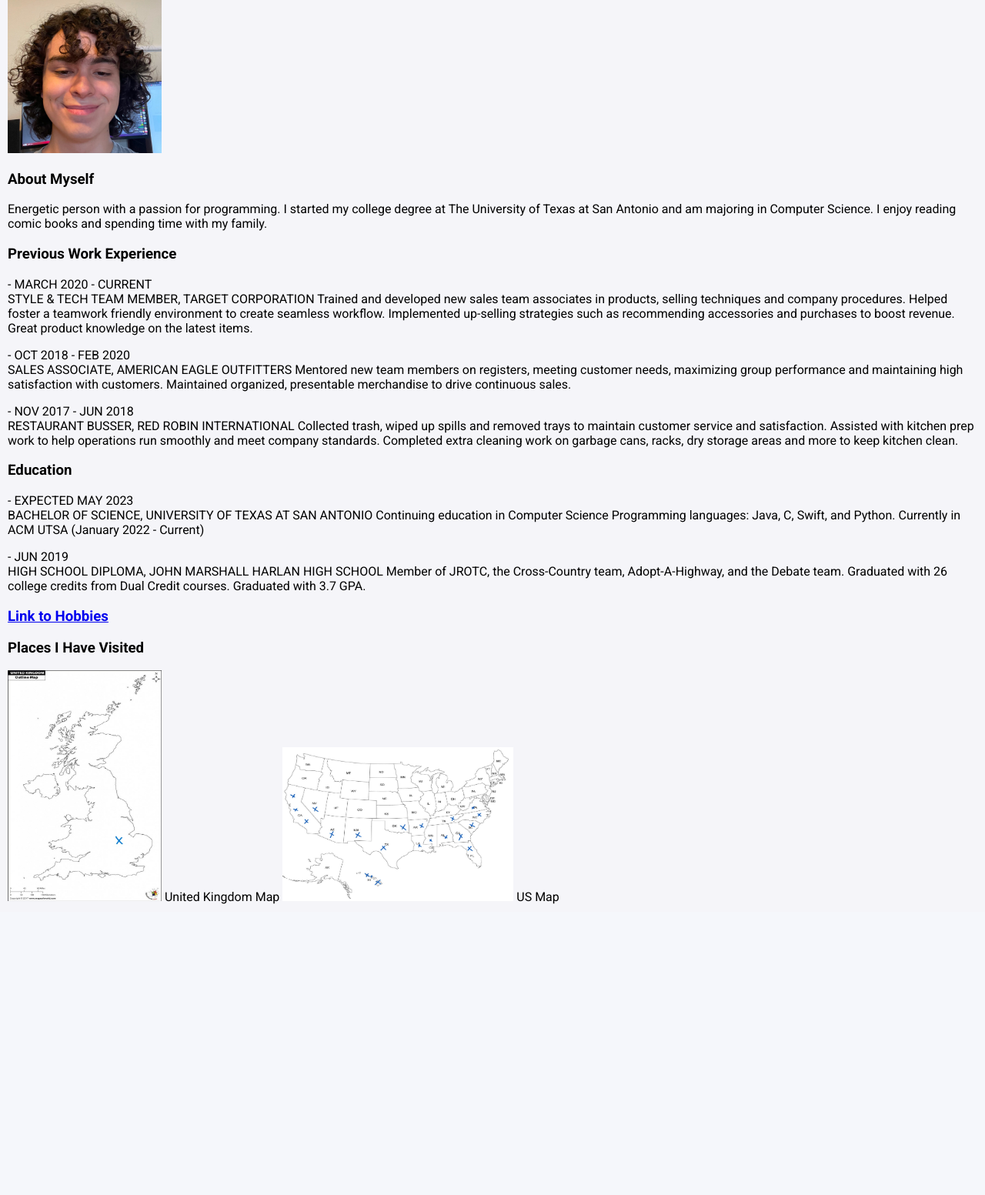
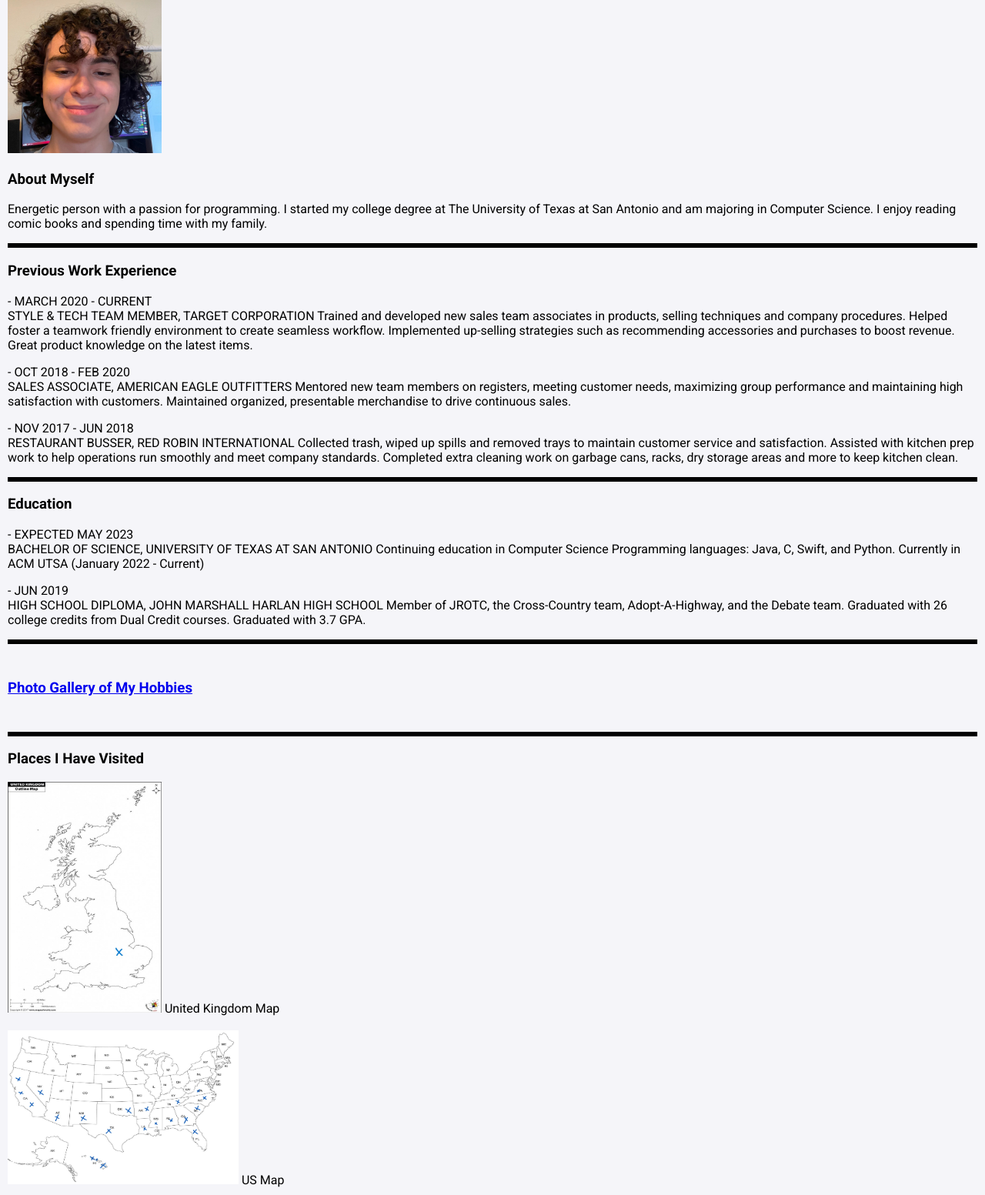
Before and after one commit to tdizzlefizzle1/tylerportfolio, a Flask app: page /tylerswork/ in a window 1280 px wide. Shown: the part 152-1705 px from the top of the page at 77% size. Before the commit the page ends 1327 px from the top, so only its background shows below. Run offline with Flask 2, Linux system fonts and the light colour scheme.

Commit message:
added spacing and easier readability

```diff
--- a/app/templates/tylerwork.html
+++ b/app/templates/tylerwork.html
@@ -15,13 +15,14 @@
         <img src="/static/img/tyler/tyler.jpg" width="200" height="200" />
       </div>
       <h3>About Myself</h3>
+
       <p>
         Energetic person with a passion for programming. I started my college
         degree at The University of Texas at San Antonio and am majoring in
         Computer Science. I enjoy reading comic books and spending time with my
         family.
       </p>
-
+      <hr style="width:100%; height:6px; background-color: rgb(0,0,0); border:none;" />
       <h3>Previous Work Experience</h3>
       <p>
         - MARCH 2020 - CURRENT<br />
@@ -47,7 +48,7 @@
         company standards. Completed extra cleaning work on garbage cans, racks,
         dry storage areas and more to keep kitchen clean.
       </p>
-
+      <hr style="width:100%; height:6px; background-color: rgb(0,0,0); border:none;" />
       <h3>Education</h3>
       <p>
         - EXPECTED MAY 2023 <br />
@@ -62,7 +63,11 @@
         with 26 college credits from Dual Credit courses. Graduated with 3.7
         GPA.
       </p>
-      <a href="{{url_for('tylerhobby')}}"> <h3>Link to Hobbies</h3></a>
+      <hr style="width:100%; height:6px; background-color: rgb(0,0,0); border:none;" />
+      <br>
+      <a href="{{url_for('tylerhobby')}}"> <h3>Photo Gallery of My Hobbies</h3></a>
+      <br>
+      <hr style="width:100%; height:6px; background-color: rgb(0,0,0); border:none;" />
       <h3>Places I Have Visited</h3>
       <div class="img-holder">
         <img
@@ -71,6 +76,9 @@
           height="300"
         />
         <a>United Kingdom Map</a>
+    </div>
+    <br>
+    <div>
         <img
           src="/static/img/tyler/tyler-us-map.jpg"
           width="300"
```
Also changed, not shown: app/templates/tylerhobby.html (+11 -7 lines).
